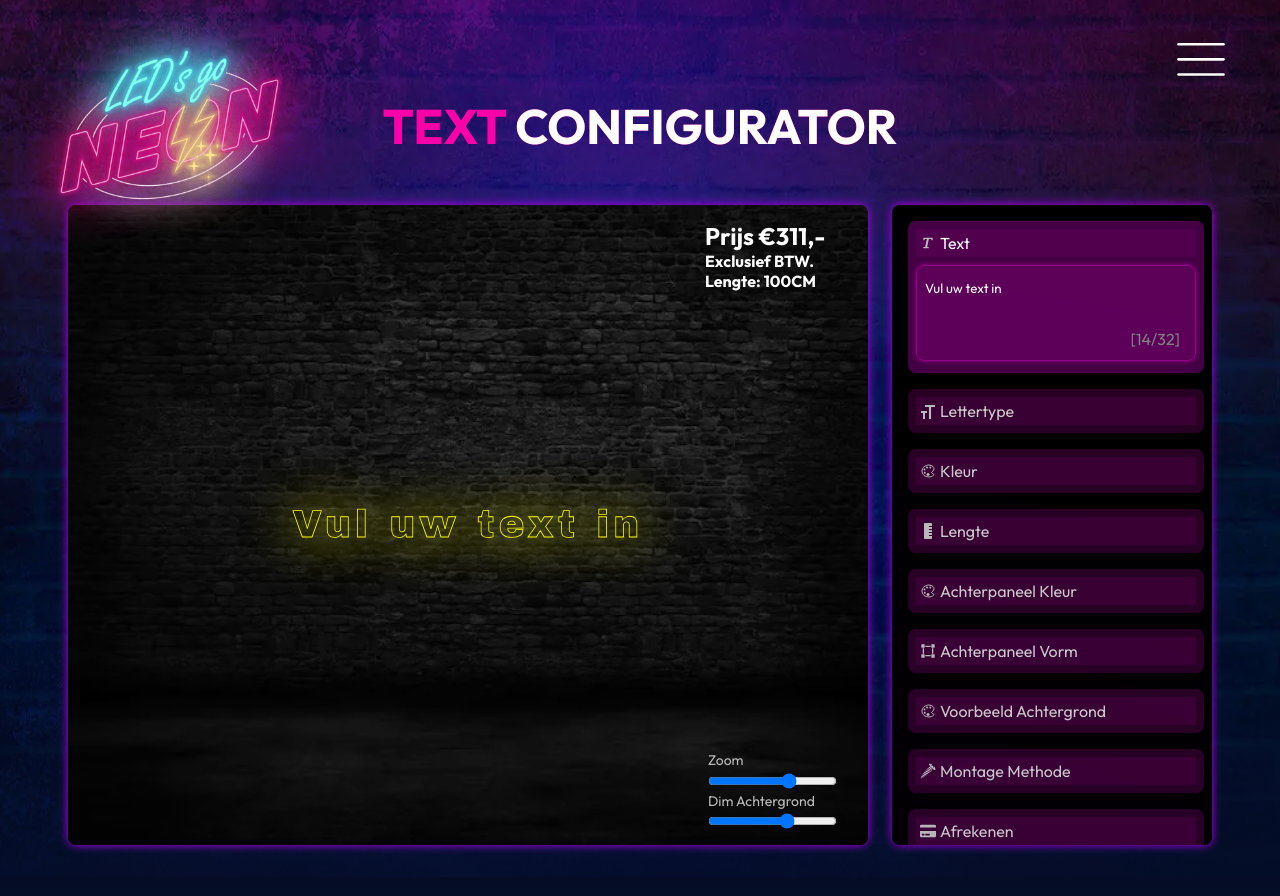
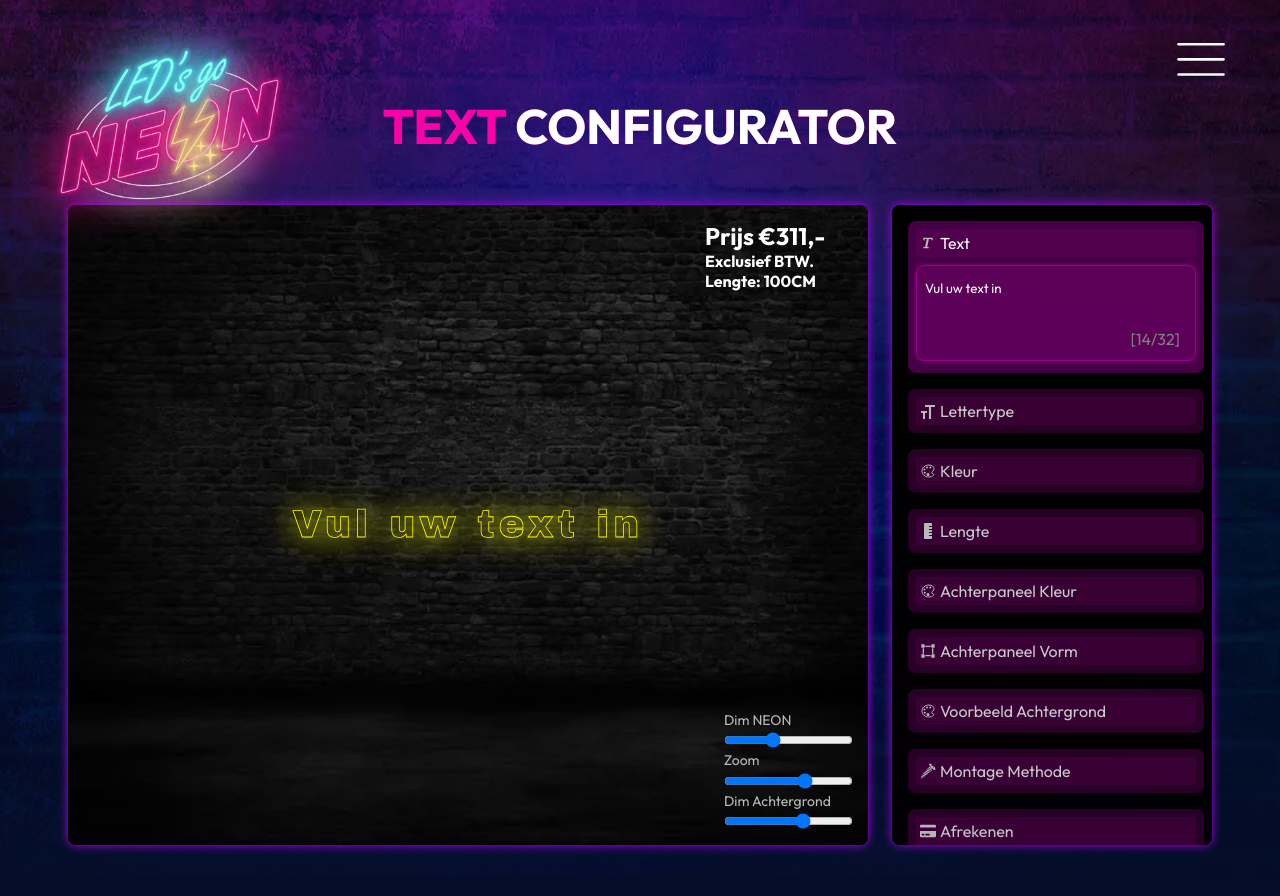
Before and after one commit to 0xRomRom/neontextbuilder, a React (Create React App) app: page / in a window 1280 px wide. Shown: the top 896 px of the page. Built offline with nearby package versions, Linux system fonts and the light colour scheme.

Commit message:
First 5 fonts also dimmeable

```diff
--- a/src/components/canvas/Canvas.jsx
+++ b/src/components/canvas/Canvas.jsx
@@ -25,21 +25,29 @@ const Canvas = ({
 
   const rgbColors = ["red", "orange", "yellow", "green", "cyan", "magenta"];
   useEffect(() => {
-    if (selectedColor !== "RGB") {
-      return;
+    if (selectedColor === "RGB") {
+      const interval = setInterval(() => {
+        setColorIndex((prevIndex) => (prevIndex + 1) % rgbColors.length);
+      }, rgbSpeed);
+      return () => clearInterval(interval); // Cleanup interval
+    } else {
+      const index = ColorsArray.indexOf(selectedColor);
+      setColorIndex(index);
     }
-    const interval = setInterval(() => {
-      setColorIndex((prevIndex) => (prevIndex + 1) % rgbColors.length);
-    }, rgbSpeed);
+  }, [selectedColor, rgbSpeed]);
 
-    // Cleanup on unmount
-    return () => clearInterval(interval);
-  }, [rgbSpeed, selectedColor]);
-
-  useEffect(() => {
-    const index = ColorsArray.indexOf(selectedColor);
-    setColorIndex(index);
-  }, [selectedColor]);
+  const getTextShadow = () => {
+    if (selectedFont < 5) {
+      return `0px 0px ${neonGlow}px ${
+        selectedColor === "RGB"
+          ? rgbColors[colorIndex]
+          : ColorsArray[colorIndex]
+      }`;
+    }
+    return `0px 0px ${neonGlow}px ${
+      selectedColor === "RGB" ? rgbColors[colorIndex] : ColorsArray[colorIndex]
+    }`;
+  };
 
   return (
     <div className={stl.canvas}>
@@ -57,6 +65,19 @@ const Canvas = ({
             />
           </>
         )}
+        {selectedColor !== "RGB" && (
+          <>
+            <span>Dim NEON</span>
+            <input
+              type="range"
+              min={selectedFont < 5 ? "10" : "0"}
+              max="25"
+              step="0.25"
+              onInput={(e) => setNeonGlow(e.target.value)}
+              value={neonGlow}
+            />
+          </>
+        )}
         <span>Zoom</span>
         <input
           type="range"
@@ -66,19 +87,6 @@ const Canvas = ({
           onInput={(e) => setZoom(e.target.value)}
           value={zoom}
         />
-        {selectedColor !== "RGB" && selectedFont > 4 && (
-          <>
-            <span>Dim NEON</span>
-            <input
-              type="range"
-              min="0"
-              max="25"
-              step="0.25"
-              onInput={(e) => setNeonGlow(e.target.value)}
-              value={neonGlow}
-            />
-          </>
-        )}
         <span>Dim Achtergrond</span>
         <input
           type="range"
@@ -103,10 +111,7 @@ const Canvas = ({
               selectedColor !== "RGB"
                 ? ColorsArray[colorIndex]
                 : rgbColors[colorIndex],
-            textShadow:
-              selectedFont < 5
-                ? `0px 0px 25px ${ColorsArray[colorIndex]}`
-                : `0px 0px ${neonGlow}px ${rgbColors[colorIndex]}`,
+            textShadow: getTextShadow(),
             fontFamily: fontFamilies[selectedFont],
             WebkitTextStrokeWidth: selectedFont < 5 ? "0.4px" : "0px",
             WebkitTextStrokeColor:
--- a/src/components/canvas/Canvas.module.css
+++ b/src/components/canvas/Canvas.module.css
@@ -11,6 +11,7 @@
   align-items: center;
   user-select: none;
   padding: 2rem;
+  overflow: hidden;
 }
 
 .mainText {
@@ -39,7 +40,7 @@
   width: 10rem;
   bottom: 1rem;
   z-index: 100;
-  right: 0rem;
+  right: -1rem;
   color: rgb(187, 187, 187);
   display: flex;
   flex-direction: column;
--- a/src/components/config/Config.jsx
+++ b/src/components/config/Config.jsx
@@ -104,7 +104,6 @@ const Config = ({
             {activeTab === 0 && (
               <div className={stl.content}>
                 <div className={stl.textWrap}>
-                  {/* {customLength < 150 && ( */}
                   <span className={stl.currentLength}>
                     [{textLength}/
                     <span className={lineAmount > 3 ? stl.redEnd : stl.gray}>
@@ -112,7 +111,7 @@ const Config = ({
                     </span>
                     ]
                   </span>
-                  {/* )} */}
+
                   <textarea
                     type="text"
                     placeholder="Voer uw text in"
--- a/src/components/config/Config.module.css
+++ b/src/components/config/Config.module.css
@@ -115,6 +115,8 @@
 
 .redEnd {
   color: red !important;
+  top: 0.5px !important;
+  position: relative;
 }
 .gray {
   color: gray !important;
```
Also changed, not shown: 54 other files (tests, documents, lock files or other folders).
